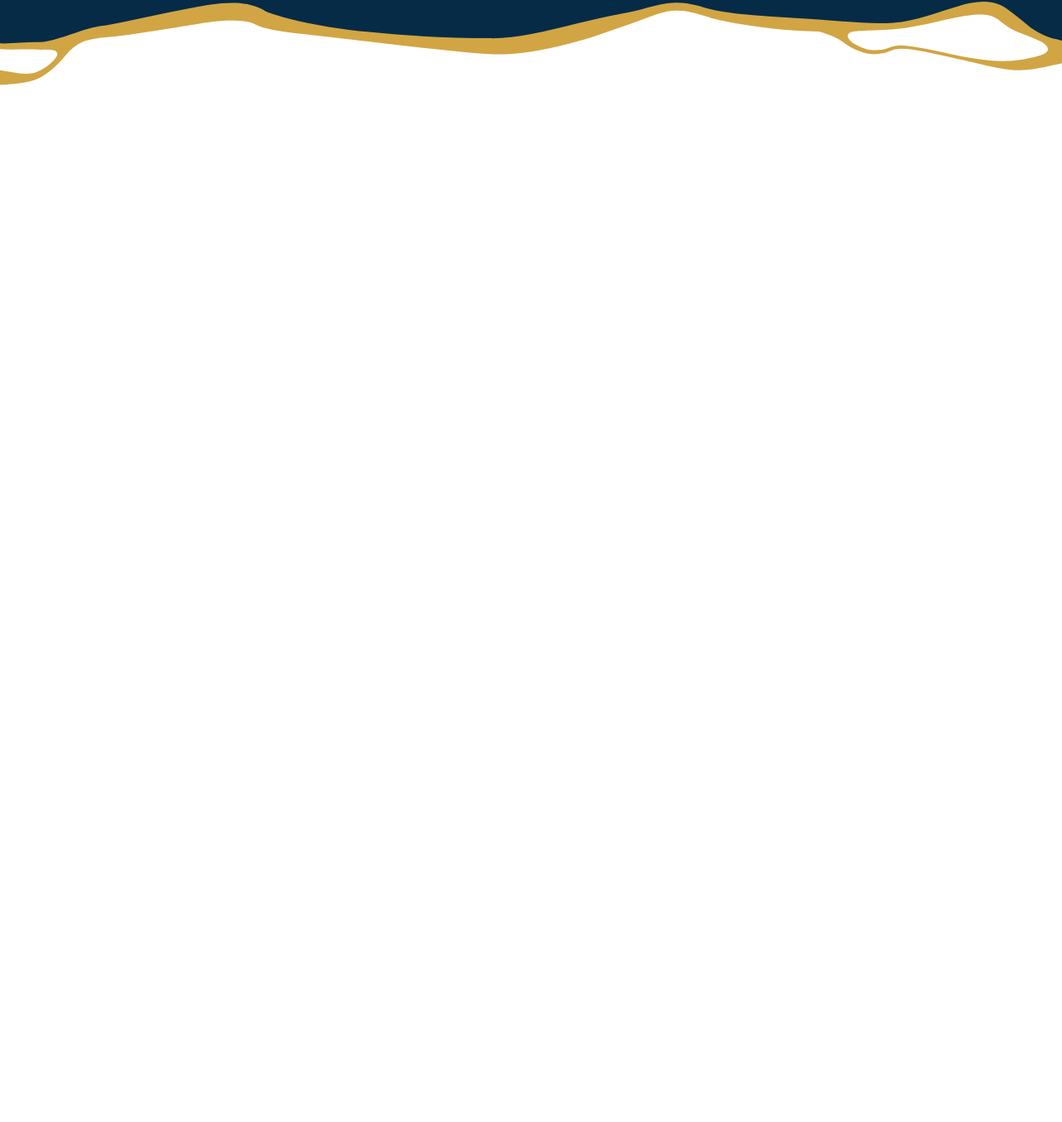
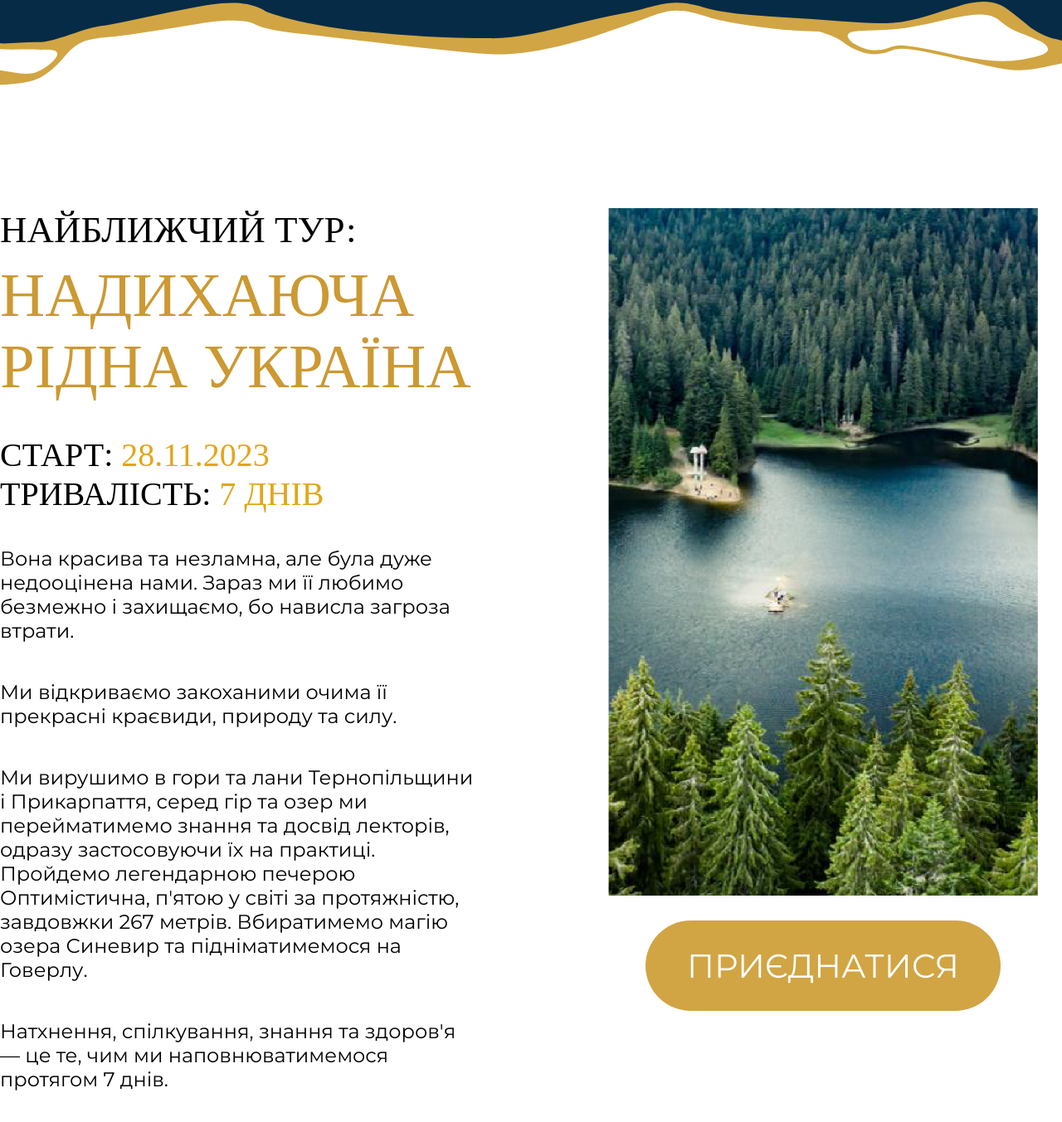
Before and after one commit to WCroW1997/travel, a plain HTML site: page index.html in a window 1280 px wide. Shown: the part 3973-5326 px from the top of the page at 83% size. Before the commit the page ends 4124 px from the top, so only its background shows below. Drawn offline with Linux system fonts and the light colour scheme.

Commit message:
done main page

```diff
--- a/index.html
+++ b/index.html
@@ -98,6 +98,47 @@
                 </div>
             </div>
         </section>
+        <section class="tour">
+            <div class="container tour__container">
+                <div class="tour__text">
+                    <h3 class="tour__subtitle">НАЙБЛИЖЧИЙ
+                        ТУР:
+                    </h3>
+                    <h2 class="section__title tour__title">Надихаюча
+                        рiдна Україна
+                    </h2>
+                    <div class="tour__time">
+                        <p>старт: <span>28.11.2023</span></p>
+                        <p>Тривалiсть: <span>7 днiв</span></p>
+                    </div>
+                    <p class="tour__desc">Вона красива та незламна, але була
+                        дуже недооцінена нами.
+                        Зараз ми її любимо безмежно і захищаємо,
+                        бо нависла загроза втрати.
+                    </p>
+                    <p class="tour__desc">Ми відкриваємо закоханими очима
+                        її прекрасні краєвиди, природу та силу.
+                    </p>
+                    <p class="tour__desc">Ми вирушимо в гори та лани
+                        Тернопільщини і Прикарпаття, серед гір
+                        та озер ми перейматимемо знання та досвід
+                        лекторів, одразу застосовуючи їх на практиці.
+                        Пройдемо легендарною печерою
+                        Оптимістична, п'ятою у світі за протяжністю,
+                        завдовжки 267 метрів. Вбиратимемо магію
+                        озера Синевир та підніматимемося
+                        на Говерлу.
+                    </p>
+                    <p class="tour__desc">Натхнення, спілкування, знання та здоров'я —
+                        це те, чим ми наповнюватимемося
+                        протягом 7 днів.</p>
+                </div>
+                <div class="tour__img">
+                    <img src="./img/tour.png" alt="">
+                    <a href="#" class="button tour__btn">приєднатися</a>
+                </div>
+            </div>
+        </section>
     </main>
 </body>
 
--- a/main.scss
+++ b/main.scss
@@ -161,3 +161,85 @@ img {
 		}
 	}
 }
+
+.tour {
+	margin-top: 100px;
+	padding-bottom: 100px;
+	// .tour__container
+
+	&__container {
+		display: flex;
+		justify-content: space-between;
+		align-items: flex-start;
+		gap: 30px;
+	}
+
+	// .tour__text
+
+	&__text {
+		width: 45%;
+	}
+
+	// .tour__subtitle
+
+	&__subtitle {
+		font-size: 45px;
+		font-family: 'Iowan Old Style';
+		font-weight: 400;
+		margin-bottom: 10px;
+	}
+
+	// .tour__title
+
+	&__title {
+		text-transform: uppercase;
+	}
+
+	// .tour__time
+
+	&__time {
+		font-family: 'Iowan Old Style';
+		font-size: 40px;
+		text-transform: uppercase;
+		margin: 40px 0;
+		& span {
+			color: #e2a618;
+		}
+	}
+
+	&__desc {
+		font-size: 24px;
+		margin-bottom: 45px;
+	}
+
+	// .tour__img
+
+	&__img {
+		width: 45%;
+		display: flex;
+		flex-direction: column;
+		justify-content: center;
+		align-items: center;
+		gap: 30px;
+
+		img {
+			width: 90%;
+		}
+	}
+
+	// .tour__btn
+
+	&__btn {
+	}
+}
+
+.button {
+	background: #d1a543;
+	color: #fff;
+	border-radius: 100px;
+	border: none;
+	padding: 30px 50px;
+	font-size: 40px;
+	text-transform: uppercase;
+	text-decoration: none;
+}
```
Also changed, not shown: img/tour.png (added), main.css, 1 other file.
